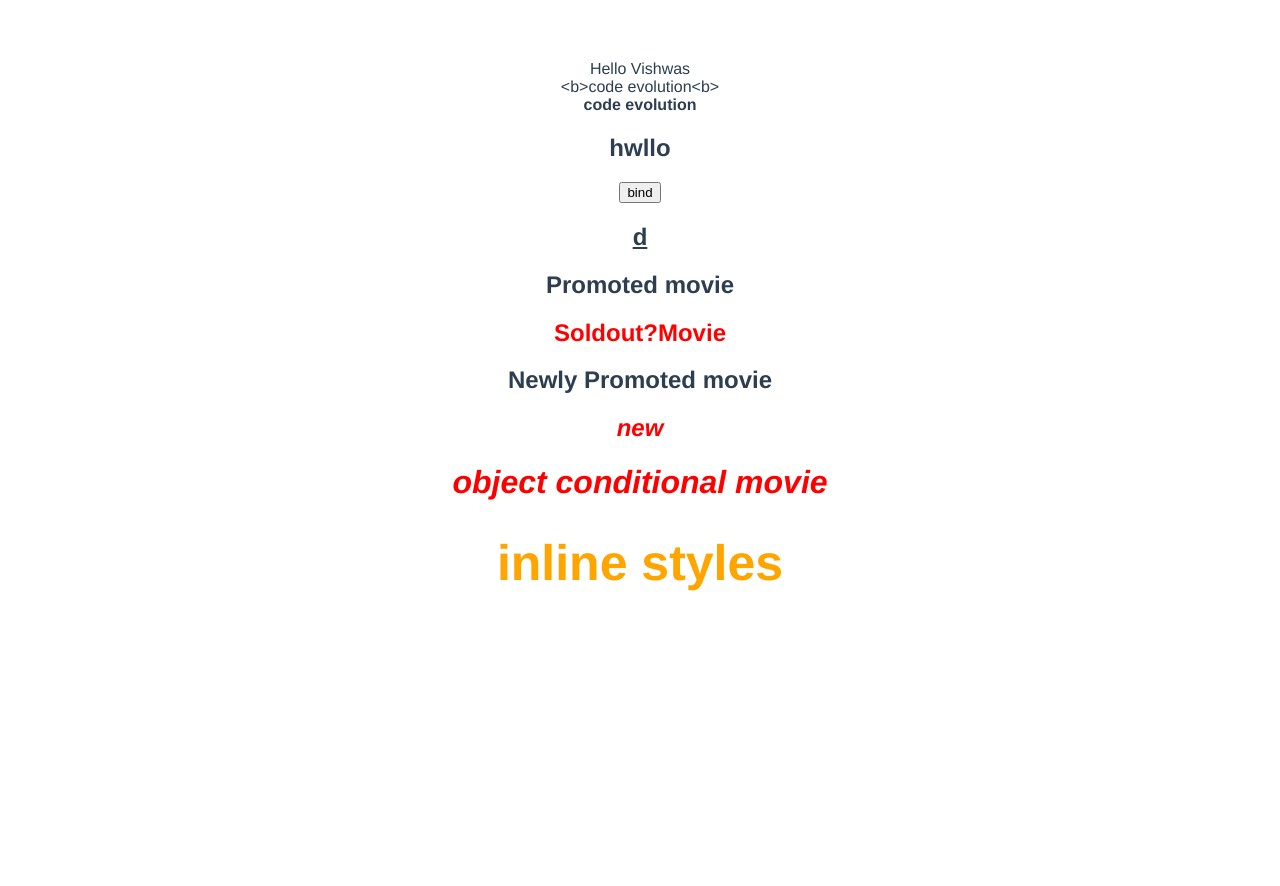
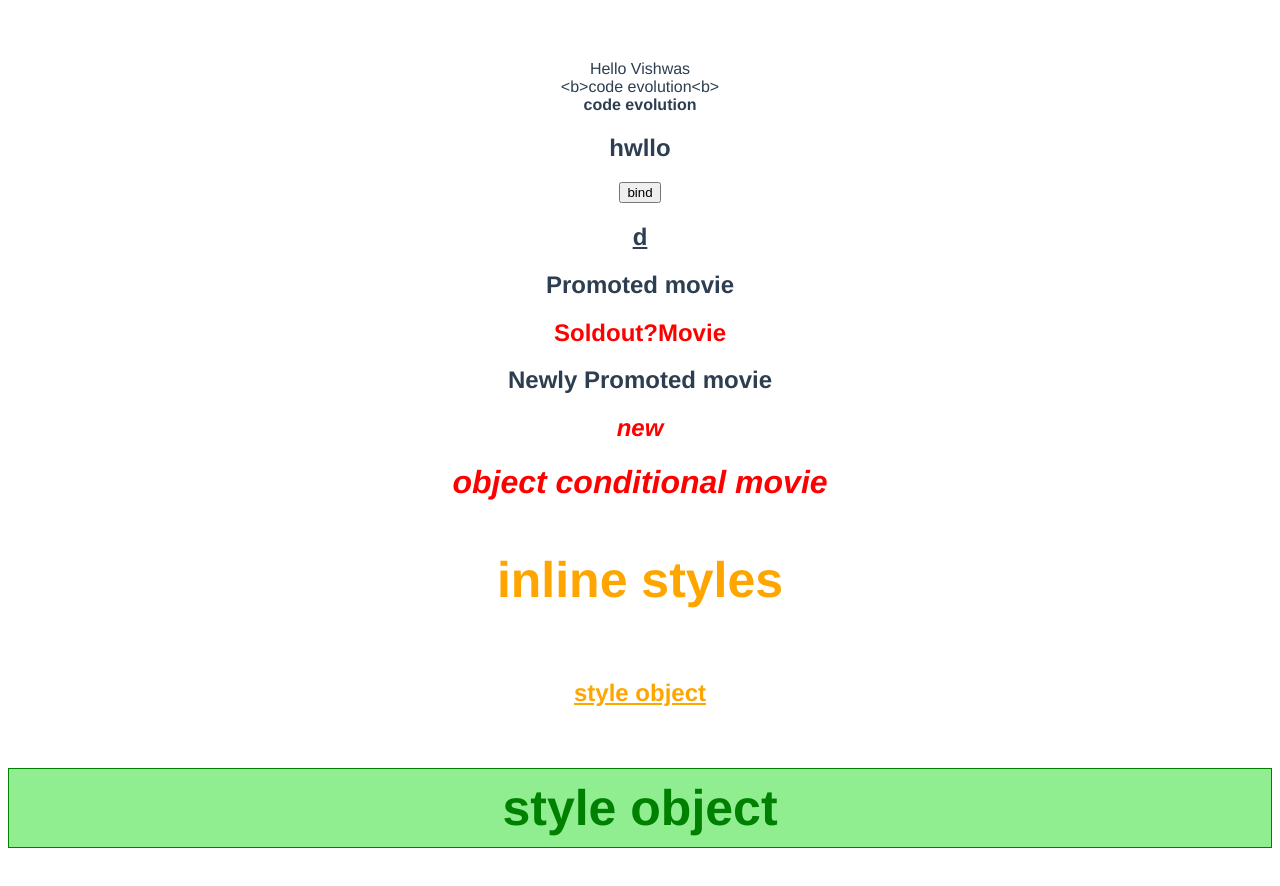
Before and after one commit to khushiagarwal121/CodEvolutionHelloWorld, a Vue app: page / in a window 1280 px wide. Shown: the top 886 px of the page. Before the commit the page ends 800 px from the top, so only its background shows below. Built offline with nearby package versions, Linux system fonts and the light colour scheme.

Commit message:
added multiple objects style

```diff
--- a/src/App.vue
+++ b/src/App.vue
@@ -30,16 +30,19 @@
     object conditional movie
   </h1>
 
-  <h1
+  <h3
     v-bind:style="{
       color: highlightColor,
       'font-size': headerSize + 'px',
     }"
   >
     inline styles
-  </h1>
+  </h3>
 
   <!-- <h2 v-bind:class="new">Soldout?Movie</h2> -->
+
+  <h2 v-bind:style="headerStyleObject">style object</h2>
+  <h2 v-bind:style="[baseStyleObject, successStyleObject]">style object</h2>
 </template>
 
 <script>
@@ -63,6 +66,21 @@ export default {
       isSoldOut: true,
       highlightColor: "orange",
       headerSize: 50,
+      headerStyleObject: {
+        color: "orange",
+        padding: "20px",
+        "text-decoration": "underline",
+        // underline: "underline",
+      },
+      baseStyleObject: {
+        fontSize: "50px",
+        padding: "10px",
+      },
+      successStyleObject: {
+        color: "green",
+        backgroundColor: "lightgreen",
+        border: "1px solid green",
+      },
     };
   },
 };
```
